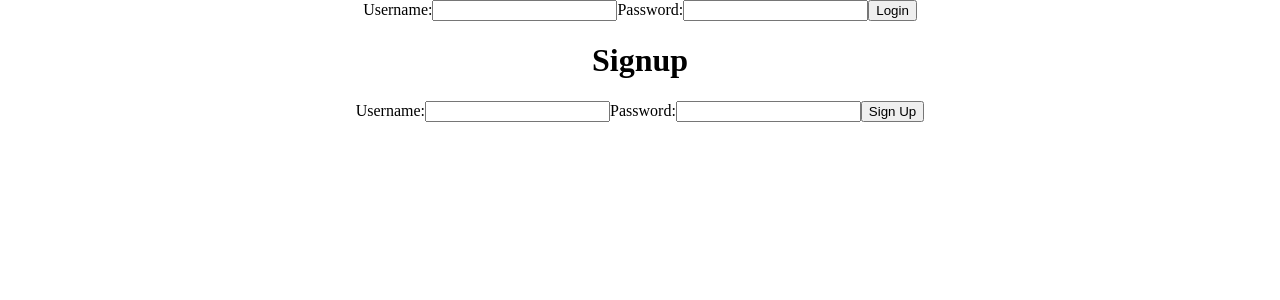
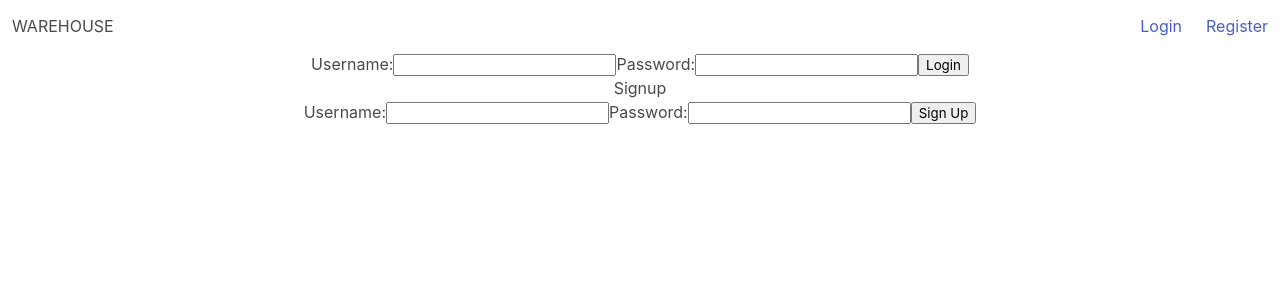
Before and after one commit to brugobi/warehouse-tracker-frontend, a React (Create React App) app: page / in a window 1280 px wide. Shown: the top 300 px of the page. Built offline with nearby package versions, Linux system fonts and the light colour scheme.

Commit message:
install bulma and add Nav component

```diff
--- a/package.json
+++ b/package.json
@@ -8,6 +8,7 @@
     "@testing-library/react": "^11.2.7",
     "@testing-library/user-event": "^12.8.3",
     "axios": "^0.21.1",
+    "bulma": "^0.9.3",
     "prop-types": "^15.7.2",
     "react": "^17.0.2",
     "react-dom": "^17.0.2",
--- a/src/App.js
+++ b/src/App.js
@@ -2,10 +2,12 @@ import React from 'react';
 import './App.css';
 import Login from './Components/Login';
 import Signup from './Components/Signup';
+import Nav from './Components/Nav';
 
 function App() {
   return (
     <div className="App">
+      <Nav />
       <Login />
       <Signup />
     </div>
--- /dev/null
+++ b/src/Components/Nav.js
@@ -0,0 +1,25 @@
+import React from 'react';
+
+function Nav() {
+  return (
+    <nav className="navbar" role="navigation" aria-label="main navigation">
+
+      <div className="navbar-brand">
+        <div className="navbar-item">
+          <div className="brand">WAREHOUSE</div>
+        </div>
+      </div>
+
+      <div className="navbar-end">
+        <div className="navbar-item">
+          <a href="/">Login</a>
+        </div>
+        <div className="navbar-item">
+          <a href="/">Register</a>
+        </div>
+      </div>
+    </nav>
+  );
+}
+
+export default Nav;
--- a/src/index.js
+++ b/src/index.js
@@ -3,6 +3,7 @@ import ReactDOM from 'react-dom';
 import { Provider } from 'react-redux';
 import './index.css';
 import App from './App';
+import 'bulma/css/bulma.min.css';
 import store from './Reducers/index';
 
 ReactDOM.render(
```
Also changed, not shown: 1 other file (tests, documents, lock files or other folders).
